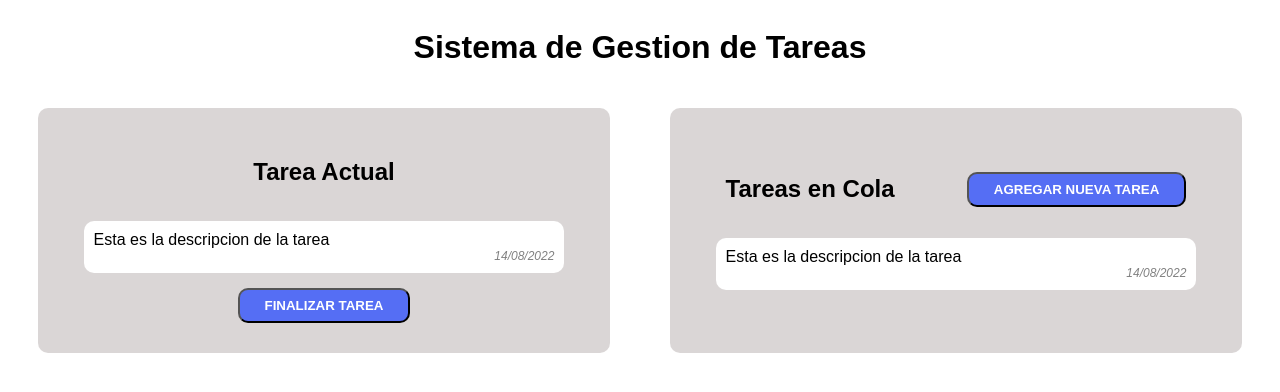
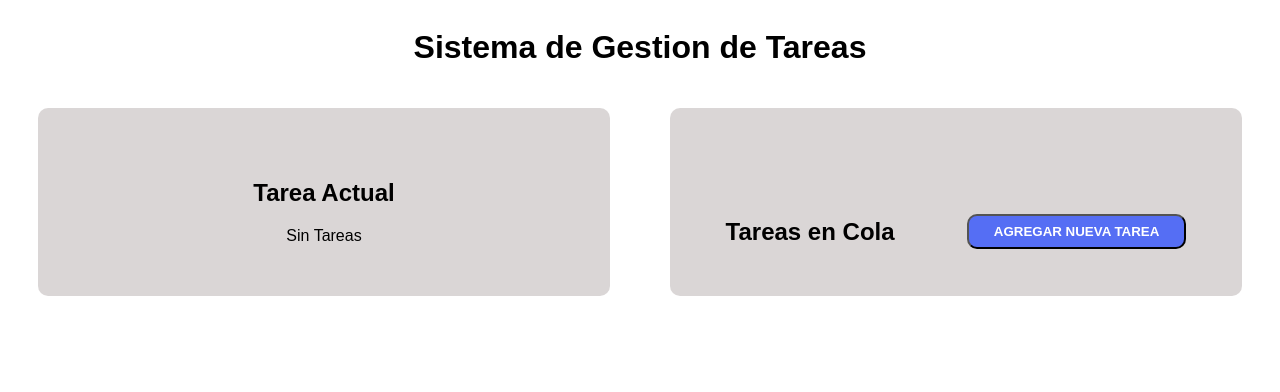
Before and after one commit to EdRiver8/CursoPython, a Flask app: page / in a window 1280 px wide. Shown: the top 392 px of the page. Run offline with Flask 2, Linux system fonts and the light colour scheme.

Commit message:
Proyecto Finalizado

```diff
--- a/TareasFlask/app.py
+++ b/TareasFlask/app.py
@@ -1,60 +1,33 @@
-import re
-from urllib import request
 from flask import Flask, render_template, url_for, redirect, request #instalar libreria flask: pip install flask
+from models import User, Task
+
 app = Flask(__name__)# crear instancia de flask
 
-class Task:
-    def __init__(self, description, dueDate): #atributos de la clase definidos en init
-        self.description = description
-        self.dueDate = dueDate
-
-    def __str__(self):
-        return self.description + " - " + self.dueDate
-
-#2. hacer la clase usuario
-class User:
-    def __init__(self, name):
-        self.name = name
-        self.currentTask = ''
-        self.taskList = []
-
-    def addTask(self, newTask):
-        """
-        Metodo para agregar una tarea
-        """
-        #revisar si el user ya tiene una tarea actual
-        if self.currentTask == '':
-            self.currentTask = newTask
-        else:
-            self.taskList.append(newTask)
-
-    def endTask(self):
-        """
-        Metodo para finalizar una tarea
-        """
-        taskDelete = self.currentTask # task a eliminar, no esta en la lista, esta en otro atributo (head o primera)
-        if len(self.taskList) > 0:
-            self.currentTask = self.taskList.pop(0)# 1ra tarea de la cola
-        else: # sino hay elementos en la lista de cola de tareas, solo existe la actual
-            self.currentTask = ''
-        return taskDelete
+user = User("Ed")
 
 @app.route("/")
 def index():
-    return render_template('index.html')
+    # envian las variables user y currentT al html para que muestre la info
+    return render_template('index.html', user=user, currentTask=user.currentTask)
     #return "Hola Mundo!"
 
 @app.route("/end-task", methods=["GET", "POST"])
 def endTask():
     print("Eliminando Tarea")
+    user.endTask()
     return redirect('/')
 
 @app.route("/add-task", methods=["GET", "POST"])
 def addTask():
     if request.method == "GET": # usuario apenas llega a ruta, retorna el html de la pagina
         return render_template('task.html')
-    elif request.method == "POST":
+    elif request.method == "POST": # usuario envia datos de forma incognita
         print(request.form)
+        description = request.form["descripcion"]
+        date = request.form["fecha"]
+        newTask = Task(description=description, dueDate=date)
+        user.addTask(newTask)
+        print(newTask)
         return redirect("/")
 
 
--- a/TareasFlask/static/styles/main.css
+++ b/TareasFlask/static/styles/main.css
@@ -93,3 +93,14 @@ button:hover {
   display: flex;
   flex-direction: column;
 }
+
+.tarea-actual {
+  max-height: 200px;
+}
+
+.tarea-futura {
+  max-height: 450px;
+  padding-top: 90px;
+  overflow-y: scroll;
+  overflow-x: hidden;
+}
--- a/TareasFlask/templates/index.html
+++ b/TareasFlask/templates/index.html
@@ -13,29 +13,35 @@
   <h1>Sistema de Gestion de Tareas</h1>
   <div class="tareas">
     <!-- Seccion tareas actuales -->
-    <section class="section">
+    <section class="section tarea-actual">
       <h2>Tarea Actual</h2>
+      {% if not currentTask == '' %}
+      <!-- div para mostrar la tarea actual -->
       <div class="tarea">
-        <!-- div para mostrar la tarea actual -->
-        <span class="descripcion">Esta es la descripcion de la tarea</span>
-        <span class="fecha">14/08/2022</span>
+        <span class="descripcion">{{user.currentTask.description}}</span>
+        <span class="fecha">{{user.currentTask.dueDate}}</span>
       </div>
       <form action="/end-task" method="POST">
         <button>Finalizar Tarea</button>
       </form>
+      {% else %}
+      <span>Sin Tareas</span>
+      {% endif %}
     </section>
     <!-- seccion tareas futuras -->
-    <section class="section">
+    <section class="section tarea-futura">
       <div class="tareas-cola">
         <h2>Tareas en Cola</h2>
         <a href="/add-task">
           <button>Agregar Nueva Tarea</button>
         </a>
       </div>
+      {% for task in user.taskList %}
       <div class="tarea">
-        <span class="descripcion">Esta es la descripcion de la tarea</span>
-        <span class="fecha">14/08/2022</span>
+        <span class="descripcion">{{task.description}}</span>
+        <span class="fecha">{{task.dueDate}}</span>
       </div>
+      {% endfor %}
     </section>
   </div>
 </body>
--- a/TareasFlask/templates/task.html
+++ b/TareasFlask/templates/task.html
@@ -17,9 +17,9 @@
             Descripcion de la Tarea
             <input type="text" name="descripcion" placeholder="Descripcion">
         </label>
-        <label for="date">
+        <label for="fecha">
             Fecha Limite
-            <input type="date" name="date">
+            <input type="date" name="fecha">
         </label>
         <button>Registrar Tarea</button>
     </form>
```
Also changed, not shown: TareasFlask/models.py (added, +35 -0 lines).
